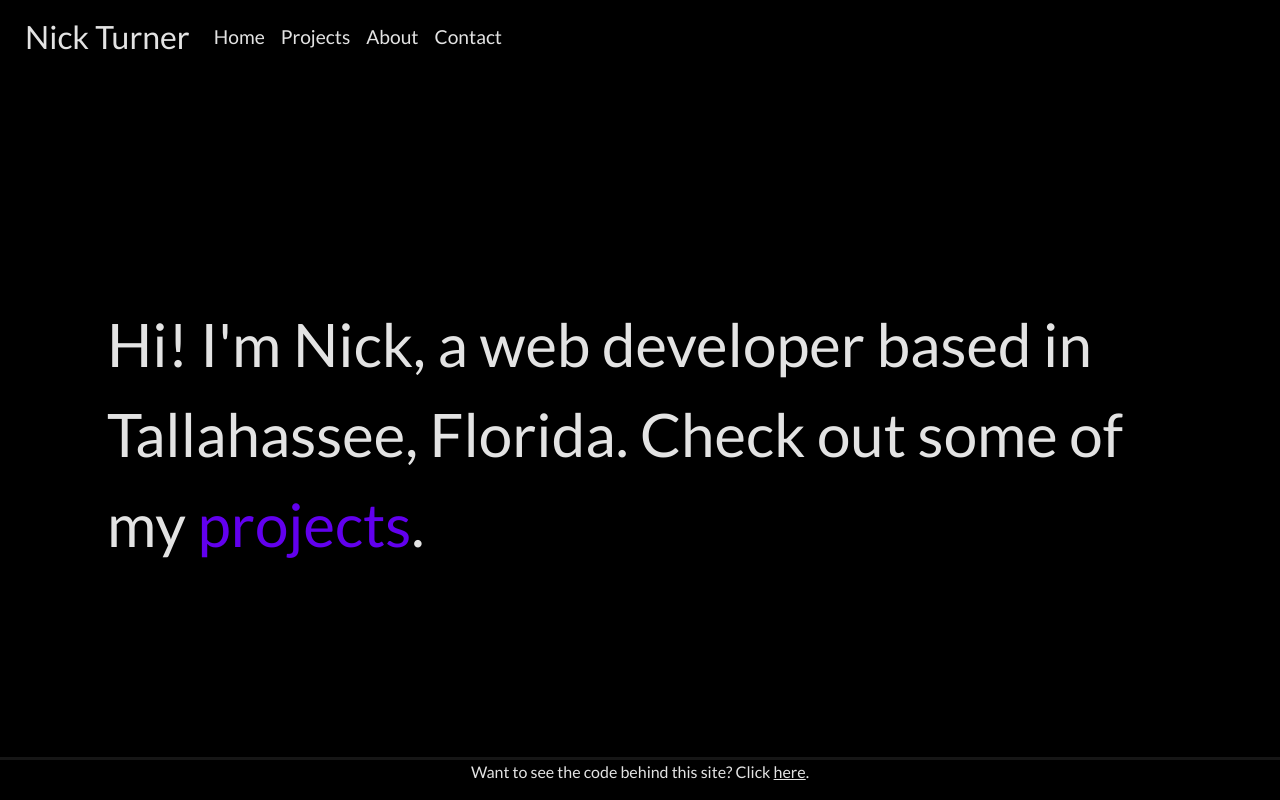
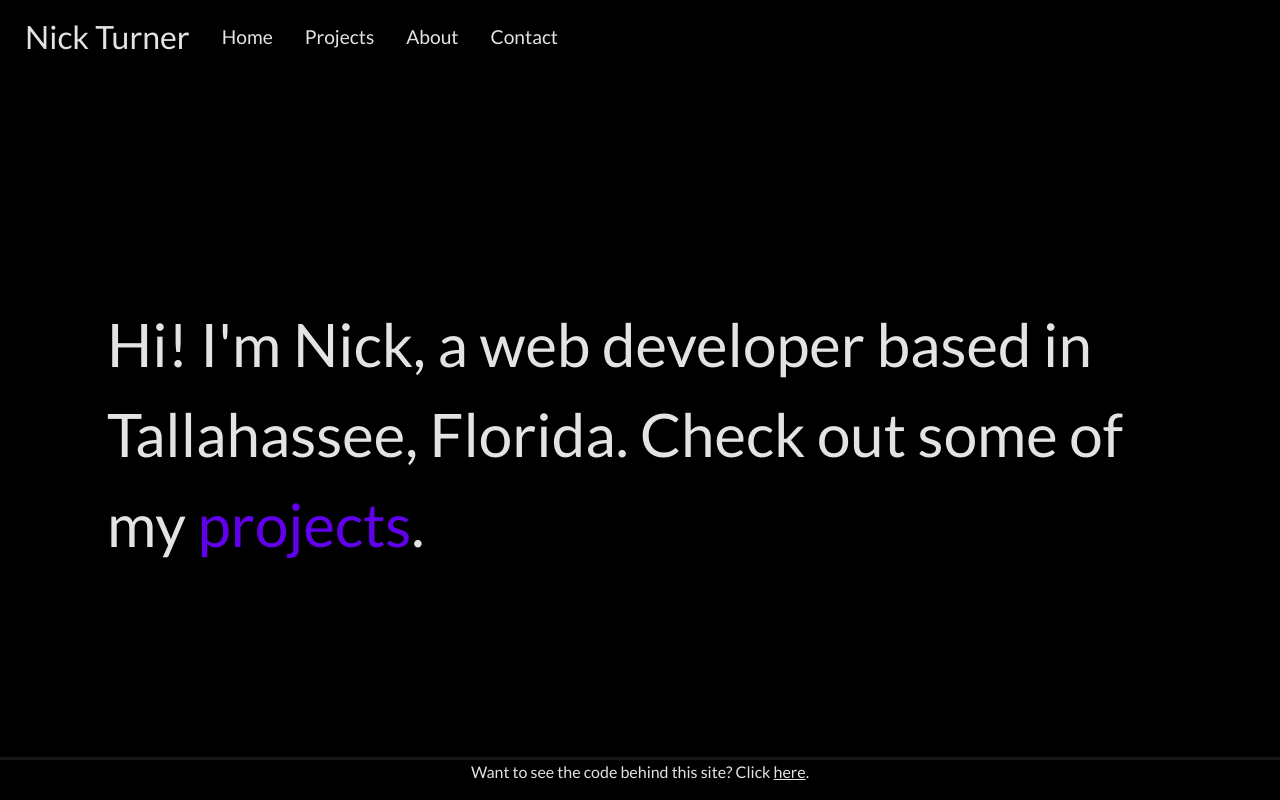
Before and after one commit to Clodus-NT/personal-site, a React (Create React App) app: page /projects in a window 1280 px wide. Built offline with nearby package versions, Linux system fonts and the light colour scheme.

Commit message:
commented out <Nav> as it was causing styling issues and function without

```diff
--- a/src/components/menu-bar/MenuBar.js
+++ b/src/components/menu-bar/MenuBar.js
@@ -6,12 +6,12 @@ export default function MenuBar() {
   return (
     <Navbar className="nav navColors" variant='navColors'>
       <Navbar.Brand  className='navColors navBrand navName' href='#/'>Nick Turner</Navbar.Brand>
-      <Nav className='navColors navLinkContainer'>
+      {/* <Nav className='navColors navLinkContainer'> */}
         <Nav.Link className='navColors navLink navHome' href="#/">Home</Nav.Link>
         <Nav.Link className='navColors navLink navProjects' href="#/projects">Projects</Nav.Link>
         <Nav.Link className='navColors navLink navAbout' href="#/about">About</Nav.Link>
         <Nav.Link className='navColors navLink navAbout' href="#/contact">Contact</Nav.Link>
-      </Nav>
+      {/* </Nav> */}
     </Navbar>
   )
 }
```
